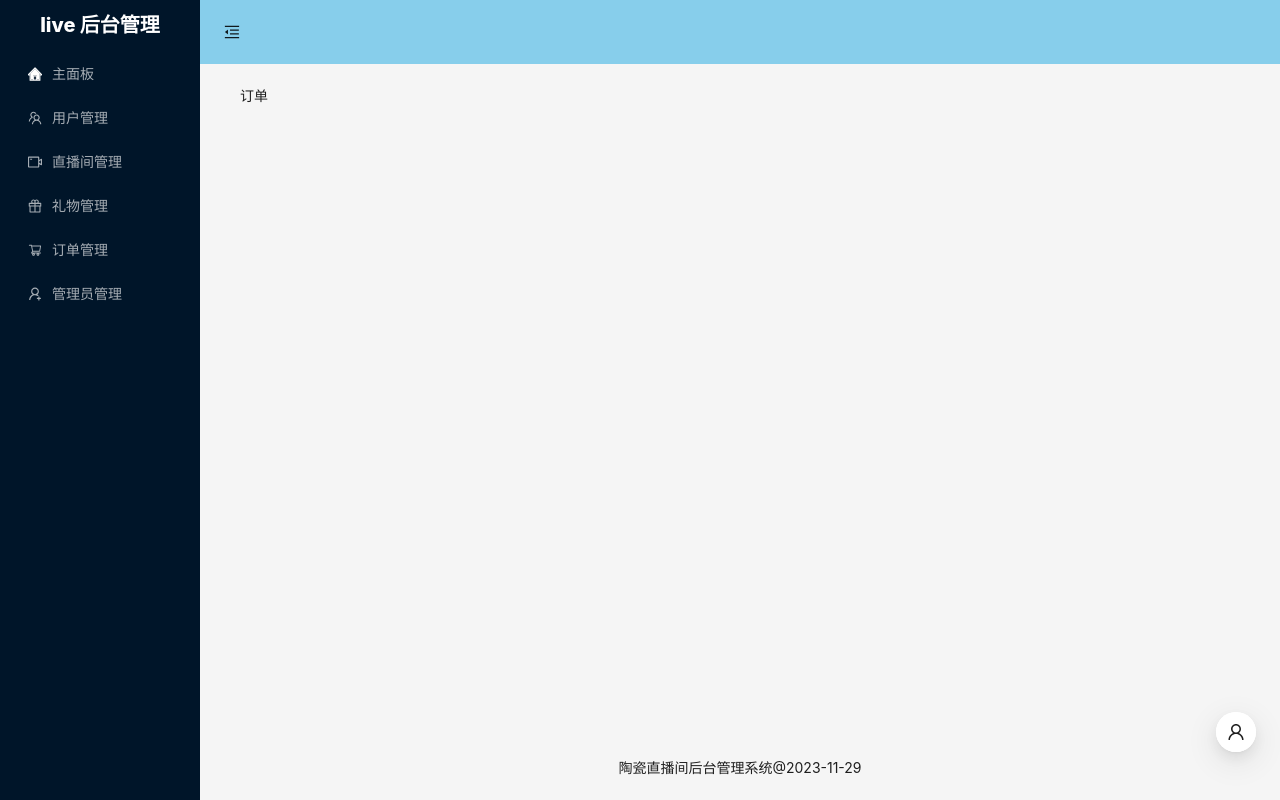
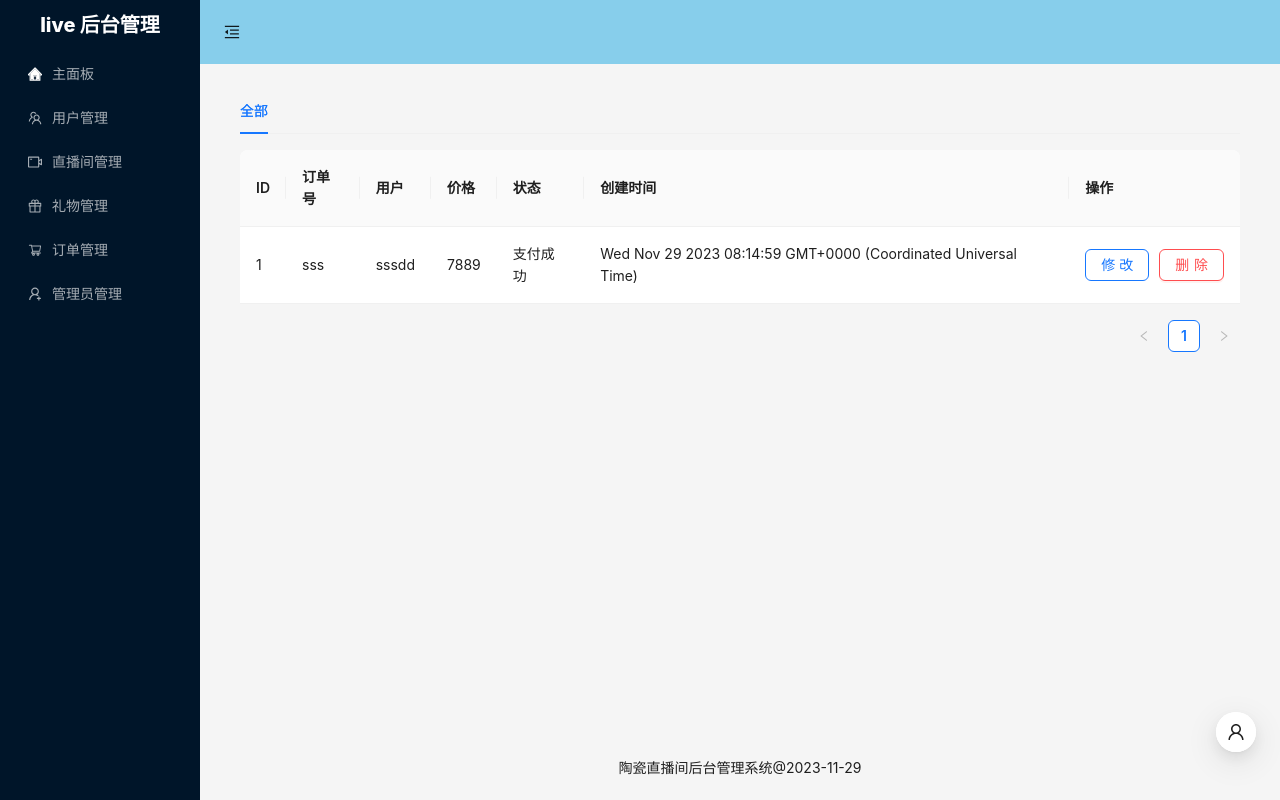
Before and after one commit to uuuuuber/-, a React (Vite) app: page /order in a window 1280 px wide. Built offline with nearby package versions, Linux system fonts and the light colour scheme; sample sign-in values are in the browser's storage; what mobx-persist-store would draw is missing.

Commit message:
静态模板

```diff
--- a/src/request/api.ts
+++ b/src/request/api.ts
@@ -75,6 +75,9 @@ instance.interceptors.response.use(
     if (error.name === 'CanceledError') {
       return;
     }
+    if (`${error.code}` === 'ERR_NETWORK') {
+      message.error(error.message);
+    }
     if (error.response && `${error.response.status}` === '401') {
       const { data } = error.response.data;
       message.error(`${data}`);
--- a/src/view/layout/content/menu/gift/index.tsx
+++ b/src/view/layout/content/menu/gift/index.tsx
@@ -1,7 +1,75 @@
 import React from 'react';
+import { Button, Popconfirm, Table, Tabs, TabsProps } from 'antd';
+import { ColumnsType } from 'antd/es/table';
 
-function Gift() {
-  return <div>礼物</div>;
+interface IColumnsType {
+  key: React.Key;
+  gift: string;
+  goldCoin: number;
+  creationTime: string;
+}
+
+const data: IColumnsType[] = [
+  {
+    key: '1',
+    gift: 'sss',
+    goldCoin: 7889,
+    creationTime: new Date().toString(),
+  },
+];
+
+const columns: ColumnsType<IColumnsType> = [
+  {
+    title: '礼物',
+    dataIndex: 'gift',
+    key: 'gift',
+    render: (_, record) => <div>{record.gift}</div>,
+  },
+  {
+    title: '金币数',
+    dataIndex: 'goldCoin',
+    key: 'goldCoin',
+    render: (_, record) => <div>{record.goldCoin}</div>,
+  },
+  {
+    title: '创建时间',
+    dataIndex: 'creationTime',
+    key: 'creationTime',
+    render: (_, record) => <div>{record.creationTime}</div>,
+  },
+  {
+    title: '操作',
+    key: 'action',
+    width: 400,
+    render: (_, record) => (
+      <div style={{ display: 'flex' }}>
+        <Button type="primary" ghost style={{ marginRight: '10px' }}>
+          修改
+        </Button>
+        <Button danger>
+          <Popconfirm
+            title="确定删除吗？"
+            onConfirm={() => {
+              // this.delCustomTag(record);
+            }}
+          >
+            <span style={{ cursor: 'pointer', color: '#ff4d4f' }}>删除</span>
+          </Popconfirm>
+        </Button>
+      </div>
+    ),
+  },
+];
+
+const items: TabsProps['items'] = [
+  {
+    key: '1',
+    label: '全部',
+    children: <Table dataSource={data} columns={columns} />,
+  },
+];
+function Gift(): React.ReactElement {
+  return <Tabs defaultActiveKey="1" items={items} />;
 }
 
 export default Gift;
--- a/src/view/layout/content/menu/order/index.tsx
+++ b/src/view/layout/content/menu/order/index.tsx
@@ -1,7 +1,98 @@
 import React from 'react';
+import { Button, Popconfirm, Table, Tabs, TabsProps } from 'antd';
+import { ColumnsType } from 'antd/es/table';
 
-function Order() {
-  return <div>订单</div>;
+interface IColumnsType {
+  key: number;
+  orderID: string;
+  user: string;
+  price: number;
+  status: number;
+  creationTime: string;
+}
+
+const data: IColumnsType[] = [
+  {
+    key: 1, // 订单id
+    orderID: 'sss',
+    user: 'sssdd',
+    price: 7889,
+    status: 1,
+    creationTime: new Date().toString(),
+  },
+];
+
+const columns: ColumnsType<IColumnsType> = [
+  {
+    title: 'ID',
+    dataIndex: 'key',
+    key: 'key',
+    render: (_, record) => <div>{record.key}</div>,
+  },
+  {
+    title: '订单号',
+    dataIndex: 'orderID',
+    key: 'orderID',
+    render: (_, record) => <div>{record.orderID}</div>,
+  },
+  {
+    title: '用户',
+    dataIndex: 'user',
+    key: 'user',
+    render: (_, record) => <div>{record.user}</div>,
+  },
+  {
+    title: '价格',
+    dataIndex: 'price',
+    key: 'price',
+    render: (_, record) => <div>{record.price}</div>,
+  },
+  {
+    title: '状态',
+    dataIndex: 'status',
+    key: 'status',
+    render: (_, record) => {
+      return record.status ? <div>支付成功</div> : <div>未支付</div>;
+    },
+  },
+  {
+    title: '创建时间',
+    dataIndex: 'creationTime',
+    key: 'creationTime',
+    render: (_, record) => <div>{record.creationTime}</div>,
+  },
+  {
+    title: '操作',
+    key: 'action',
+    render: (_, record) => (
+      <div style={{ display: 'flex' }}>
+        <Button type="primary" ghost style={{ marginRight: '10px' }}>
+          修改
+        </Button>
+        <Button danger>
+          <Popconfirm
+            title="确定删除吗？"
+            onConfirm={() => {
+              // this.delCustomTag(record);
+            }}
+          >
+            <span style={{ cursor: 'pointer', color: '#ff4d4f' }}>删除</span>
+          </Popconfirm>
+        </Button>
+      </div>
+    ),
+  },
+];
+
+const items: TabsProps['items'] = [
+  {
+    key: '1',
+    label: '全部',
+    children: <Table dataSource={data} columns={columns} />,
+  },
+];
+function Order(): React.ReactElement {
+  return <Tabs defaultActiveKey="1" items={items} />;
 }
 
 export default Order;
--- a/src/view/layout/content/menu/user/index.tsx
+++ b/src/view/layout/content/menu/user/index.tsx
@@ -1,9 +1,75 @@
 import React from 'react';
+import { Button, Popconfirm, Table, Tabs, TabsProps } from 'antd';
+import { ColumnsType } from 'antd/es/table';
 
-function User() {
-  console.log(11111);
+interface IColumnsType {
+  key: React.Key;
+  user: string;
+  goldCoin: number;
+  creationTime: string;
+}
 
-  return <div>用户</div>;
+const data: IColumnsType[] = [
+  {
+    key: '1',
+    user: 'sss',
+    goldCoin: 7889,
+    creationTime: new Date().toString(),
+  },
+];
+
+const columns: ColumnsType<IColumnsType> = [
+  {
+    title: '用户',
+    dataIndex: 'user',
+    key: 'user',
+    render: (_, record) => <div>{record.user}</div>,
+  },
+  {
+    title: '金币数',
+    dataIndex: 'goldCoin',
+    key: 'goldCoin',
+    render: (_, record) => <div>{record.goldCoin}</div>,
+  },
+  {
+    title: '创建时间',
+    dataIndex: 'creationTime',
+    key: 'creationTime',
+    render: (_, record) => <div>{record.creationTime}</div>,
+  },
+  {
+    title: '操作',
+    key: 'action',
+    width: 400,
+    render: (_, record) => (
+      <div style={{ display: 'flex' }}>
+        <Button type="primary" ghost style={{ marginRight: '10px' }}>
+          修改
+        </Button>
+        <Button danger>
+          <Popconfirm
+            title="确定删除吗？"
+            onConfirm={() => {
+              // this.delCustomTag(record);
+            }}
+          >
+            <span style={{ cursor: 'pointer', color: '#ff4d4f' }}>删除</span>
+          </Popconfirm>
+        </Button>
+      </div>
+    ),
+  },
+];
+
+const items: TabsProps['items'] = [
+  {
+    key: '1',
+    label: '全部',
+    children: <Table dataSource={data} columns={columns} />,
+  },
+];
+function User(): React.ReactElement {
+  return <Tabs defaultActiveKey="1" items={items} />;
 }
 
 export default User;
```
